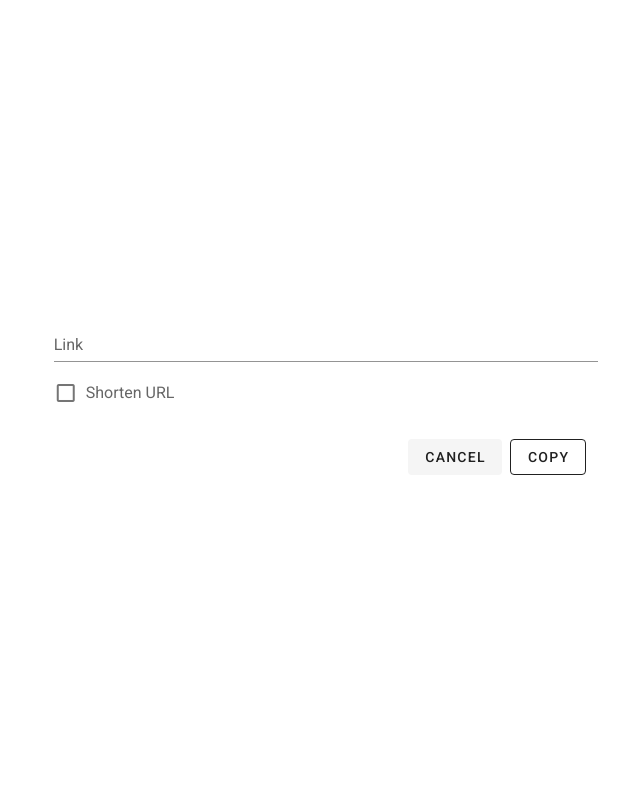
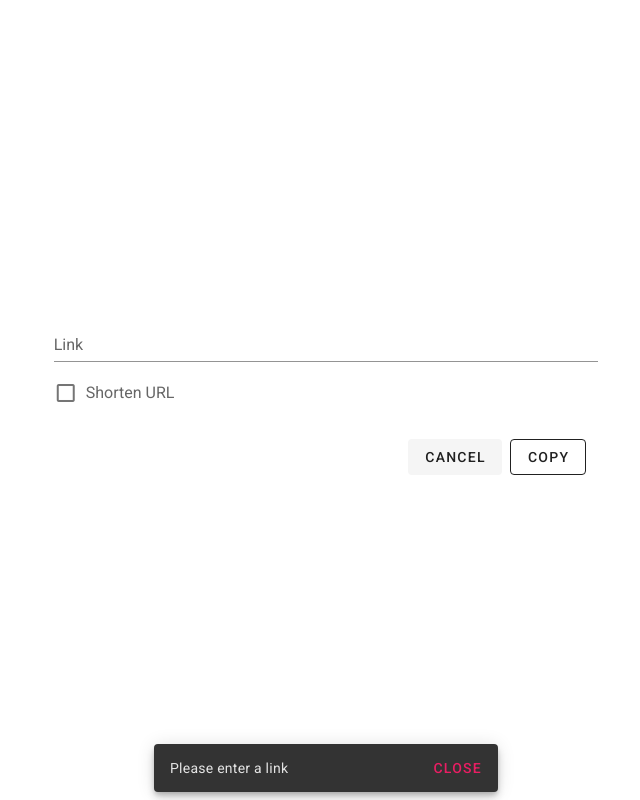
Before and after one commit to shekhar677/url-shortner, a Nuxt app: page / in a window 1280 px wide. Both pictures are taken after a click on the button "COPY". Shown: the whole page, without its empty margins (314-954 px from the left). Built offline with nearby package versions, Linux system fonts and the light colour scheme.

Commit message:
feat: snackbar added for notification

```diff
--- a/api/index.js
+++ b/api/index.js
@@ -16,9 +16,9 @@ app.post("/short", async function (req, res) {
     url
   } = req.body;
 
-  const out = shortUrl.short(url, function (err, url) {
+  shortUrl.short(url, function (err, url) {
     if (err) {
-      res.status(404).json({
+      res.status(400).json({
         message: 'cannot tinyfy',
         error: err
       })
--- /dev/null
+++ b/components/snackbar.vue
@@ -0,0 +1,30 @@
+<template>
+  <v-snackbar :timeout="timeout" v-model="show" class="pa-0"
+    >{{ message }}
+    <template v-slot:action="{ attrs }">
+      <v-btn color="pink" text v-bind="attrs" @click="show = false">
+        Close
+      </v-btn>
+    </template>
+  </v-snackbar>
+</template>
+
+<script>
+export default {
+  data: () => ({
+    show: false,
+    message: null,
+    timeout: 3500,
+    options: {
+      snackbarColor: "black",
+      textColor: "white--text"
+    }
+  }),
+  methods: {
+    open(message) {
+      this.show = true;
+      this.message = message;
+    }
+  }
+};
+</script>
--- a/pages/index.vue
+++ b/pages/index.vue
@@ -1,5 +1,6 @@
 <template>
   <v-row justify="center" align="center">
+    <snackbar ref="snackbar" />
     <v-col
       cols="12"
       sm="8"
@@ -49,7 +50,7 @@ export default {
           document.body.removeChild(dummy);
         }
       } else {
-        alert("no link provided");
+        this.$refs.snackbar.open("Please enter a link");
       }
     },
     shortUrl() {
@@ -60,11 +61,11 @@ export default {
             this.url = res.data.short;
           })
           .catch(err => {
-            alrt("failed to short url");
+            this.$refs.snackbar.open("Failed to short URL");
           });
       } else {
         this.short = false;
-        alert("no url provided");
+        this.$refs.snackbar.open("URL is not provided");
       }
     }
   }
```
